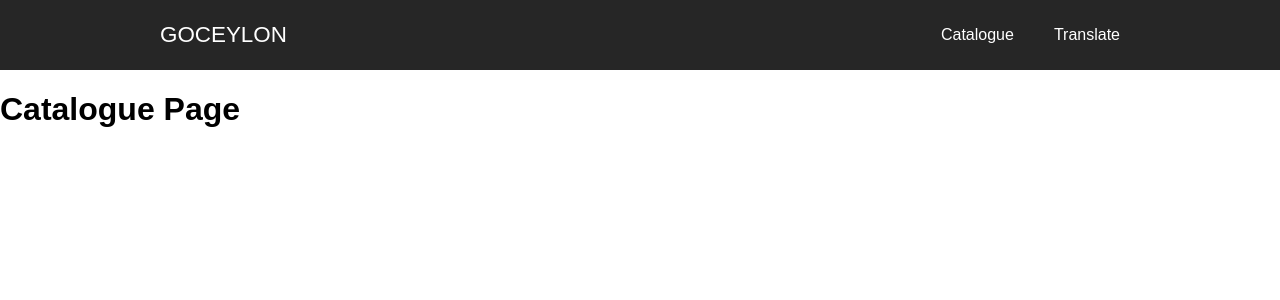
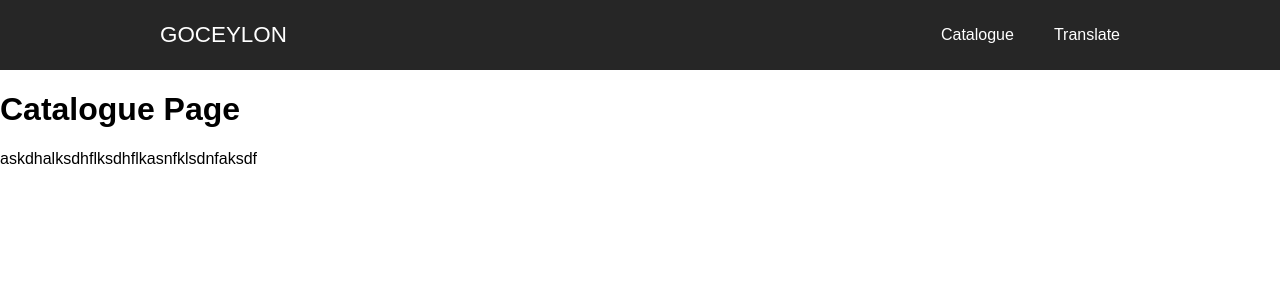
Before and after one commit to supun-kalhara/djangotest, a Django app: page /catalogue/ in a window 1280 px wide. Shown: the top 300 px of the page. Run offline with Django 3.2, Linux system fonts and the light colour scheme.

Commit message:
second commit

```diff
--- a/templates/home.html
+++ b/templates/home.html
@@ -4,4 +4,6 @@
 
 <h1> Catalogue Page</h1>
 
+<p> askdhalksdhflksdhflkasnfklsdnfaksdf </p>
+
 {% endblock %}
```
